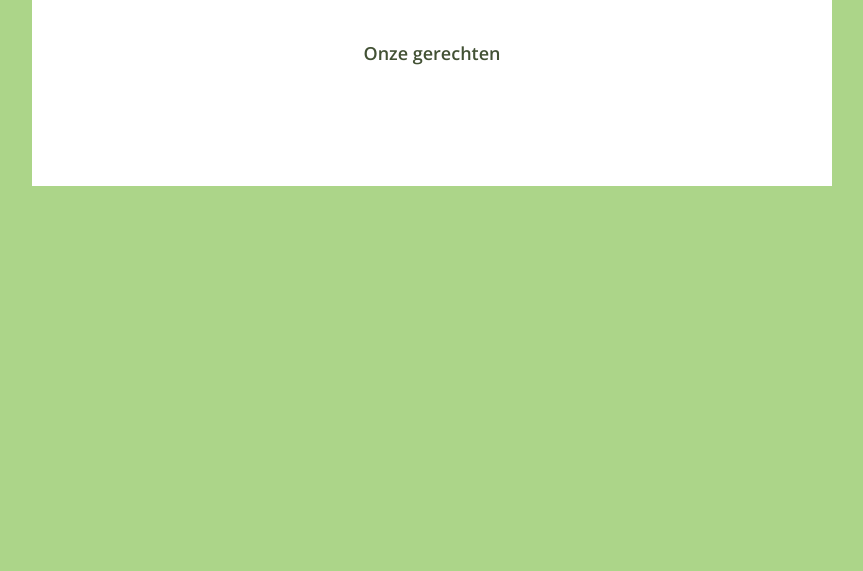
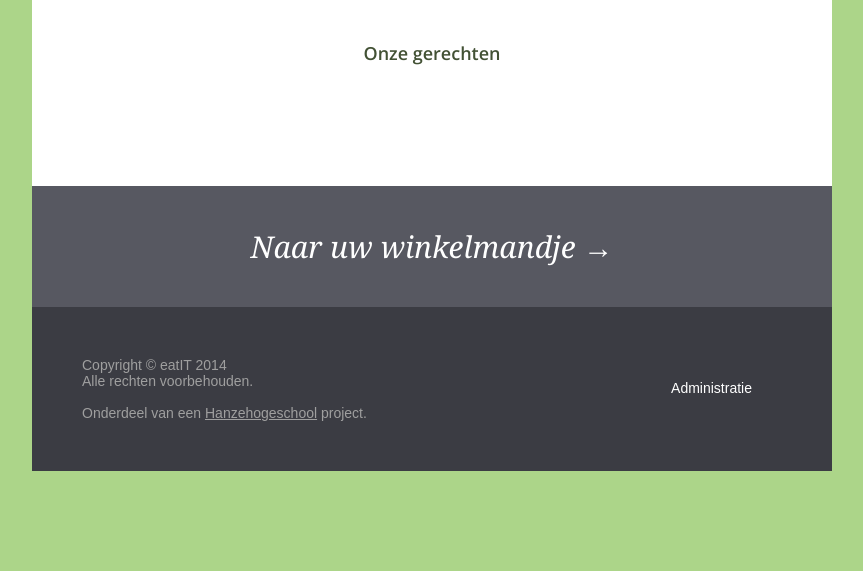
Before and after one commit to robbietjuh/hanze_eatit, a PHP site: template app/views/list_dishes.php in a window 1280 px wide. Shown: the part 763-1334 px from the top of the page, without its empty margins (208-1071 px from the left). Before the commit the page ends 949 px from the top, so only its background shows below. Run offline with PHP 8.4, Linux system fonts and the light colour scheme; the template is opened without the code that fills it, so the values that code supplies are empty.

Commit message:
+ Implemented a simple footer

```diff
--- a/app/views/base/footer.php
+++ b/app/views/base/footer.php
@@ -1,4 +1,20 @@
+    </div>
 
-    </div>
+    <a href="/basket" class="basket">Naar uw winkelmandje →</a>
+
+    <footer>
+        <div class="holder">
+            <div class="copyright">
+                Copyright © eatIT 2014<br />
+                Alle rechten voorbehouden.<br /><br />
+
+                Onderdeel van een <a href="http://www.hanze.nl">Hanzehogeschool</a> project.
+            </div>
+
+            <div class="links">
+                <a href="/admin">Administratie</a>
+            </div>
+        </div>
+    </footer>
 </body>
 </html>
--- a/css/default.css
+++ b/css/default.css
@@ -119,3 +119,73 @@ div.content div.buttons a.add {
     background-color: #0071b8;
     font-weight: 300;
 }
+
+a.basket {
+    background-color: #575861;
+    font-family: 'Georgia', sans-serif;
+    font-size: 30px;
+    font-style: italic;
+    text-decoration: none;
+    text-align: center;
+    color: #fff;
+    padding: 40px;
+    display: block;
+    overflow: hidden;
+    transition: background 0.3s linear;
+    width: 720px;
+    margin: 0 auto;
+}
+
+a.basket:hover {
+    background-color: #484950;
+}
+
+footer {
+    background-color: #3b3c43;
+    display: block;
+    clear: both;
+    width: 800px;
+    margin: 0 auto 100px;
+}
+
+footer .holder {
+    padding: 50px;
+    clear: both;
+    display: block;
+    overflow: hidden;
+}
+
+footer .holder .copyright {
+    float: left;
+    font-family: 'Arial', sans-serif;
+    font-size: 14px;
+    color: #9f9f9f;
+}
+
+footer .holder .copyright a {
+    color: #9f9f9f;
+    text-decoration: underline;
+}
+
+footer .holder .copyright a:hover {
+    color: #fff;
+}
+
+footer .holder .links {
+    margin-top: 22px;
+    float: right;
+    display: block;
+    overflow: hidden;
+}
+
+footer .holder .links a {
+    font-family: 'Arial', sans-serif;
+    font-size: 14px;
+    color: #fff;
+    margin-right: 30px;
+    text-decoration: none;
+}
+
+footer .holder .links a:hover {
+    text-decoration: underline;
+}
```
